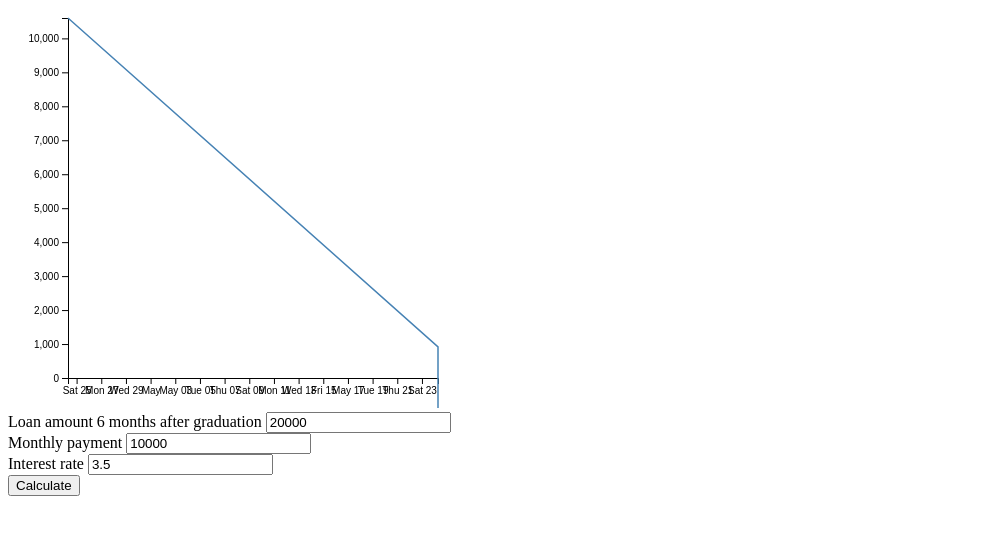
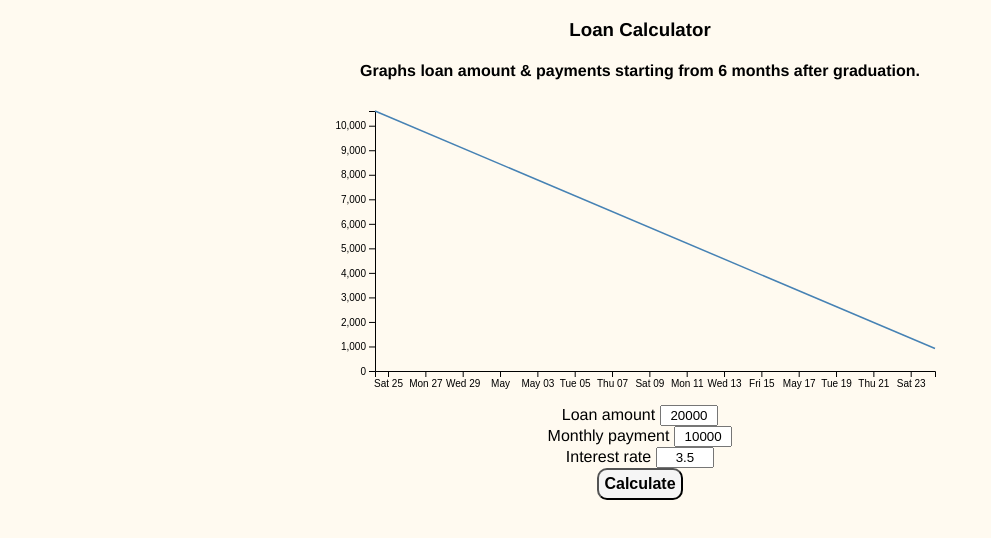
Before and after one commit to htobin/465Assignment4, a plain HTML site: page index.html in a window 1280 px wide. Shown: the whole page, without its empty margins (0-991 px from the left). Drawn offline with nearby package versions, Linux system fonts and the light colour scheme.

Commit message:
Updated HTML/CSS/script.js
Fixed an issue on the Y-axis of the line graph where the line would show negative values. Updated visuals on web app via css and updated html to match.

```diff
--- a/index.html
+++ b/index.html
@@ -3,32 +3,41 @@
 <head>
   <meta charset="UTF-8">
   <title>Assignment 4</title>
-  <meta charset="utf-8">
-  <!-- Load d3.js -->
+  <link href="style.css" rel="stylesheet"/>
+    <!-- Load d3.js -->
   <script
       src="https://code.jquery.com/jquery-3.4.1.min.js"
       integrity="sha256-CSXorXvZcTkaix6Yvo6HppcZGetbYMGWSFlBw8HfCJo="
-      crossorigin="anonymous"></script>
+      crossorigin="anonymous">
+  </script>
 
   <script src="https://d3js.org/d3.v4.js"></script>
 
 </head>
+
+<body>
+<h3>Loan Calculator</h3>
+<h4>Graphs loan amount & payments starting from 6 months after graduation.</h4>
 <!-- Create a div where the graph will take place -->
 <div id="my_dataviz"></div>
-<label>Loan amount 6 months after graduation</label>
-<input typeof="number" id="initial" value="20000">
+<div class="labels">
+<label>Loan amount</label>
+<input class="inputs" typeof="number" id="initial" value="20000">
 </br>
+
 <label>Monthly payment</label>
-<input typeof="number" id="monthly" value="10000"/>
+<input class="inputs" typeof="number" id="monthly" value="10000"/>
 </br>
+
 <label>Interest rate</label>
-<input typeof="number" id="interest" value="3.5"/>
+<input class="inputs" typeof="number" id="interest" value="3.5"/>
 </br>
+</div>
+
 <button id="calculate">Calculate</button>
 
+</body>
 
-
-</body>
 <script src="main.js"></script>
 <script src="script.js"></script>
 </html>
--- a/main.js
+++ b/main.js
@@ -36,7 +36,7 @@ function main() {
   var interest = initialLoanAmount * interestDecimal;
   if( monthly <= interest)
   {
-    alert('Monthly payment must be higher');
+    alert('Monthly payment must be higher. Monthly interest is more than monthly payments.');
     return;
   }
 
--- a/script.js
+++ b/script.js
@@ -6,8 +6,8 @@ function clickToRefresh() {
   d3.selectAll('svg').remove();
   // set the dimensions and margins of the graph
   var margin = { top: 10, right: 30, bottom: 30, left: 60 },
-      width = 460 - margin.left - margin.right,
-      height = 400 - margin.top - margin.bottom;
+      width = 650 - margin.left - margin.right,
+      height = 300 - margin.top - margin.bottom;
 
 // append the svg object to the body of the page
   var svg = d3.select("#my_dataviz")
@@ -48,7 +48,8 @@ function clickToRefresh() {
             return x(d.date)
           })
           .y(function (d) {
-            return y(d.value)
+            if (d.value < 0) return;
+            else return y(d.value);
           })
       )
 }
--- /dev/null
+++ b/style.css
@@ -0,0 +1,24 @@
+body {
+  font-family: Helvetica, sans-serif;
+  background-color: floralwhite;
+  text-align: center;
+}
+
+button {
+  font-size: 16px;
+  font-weight: bold;
+  border-radius: 10px;
+  padding: 5px;
+  background-color: whitesmoke;
+}
+
+.labels {
+  margin: auto;
+  width: 40%;
+  border: 3px;
+}
+
+input {
+  text-align: center;
+  width: 10%;
+}
```
